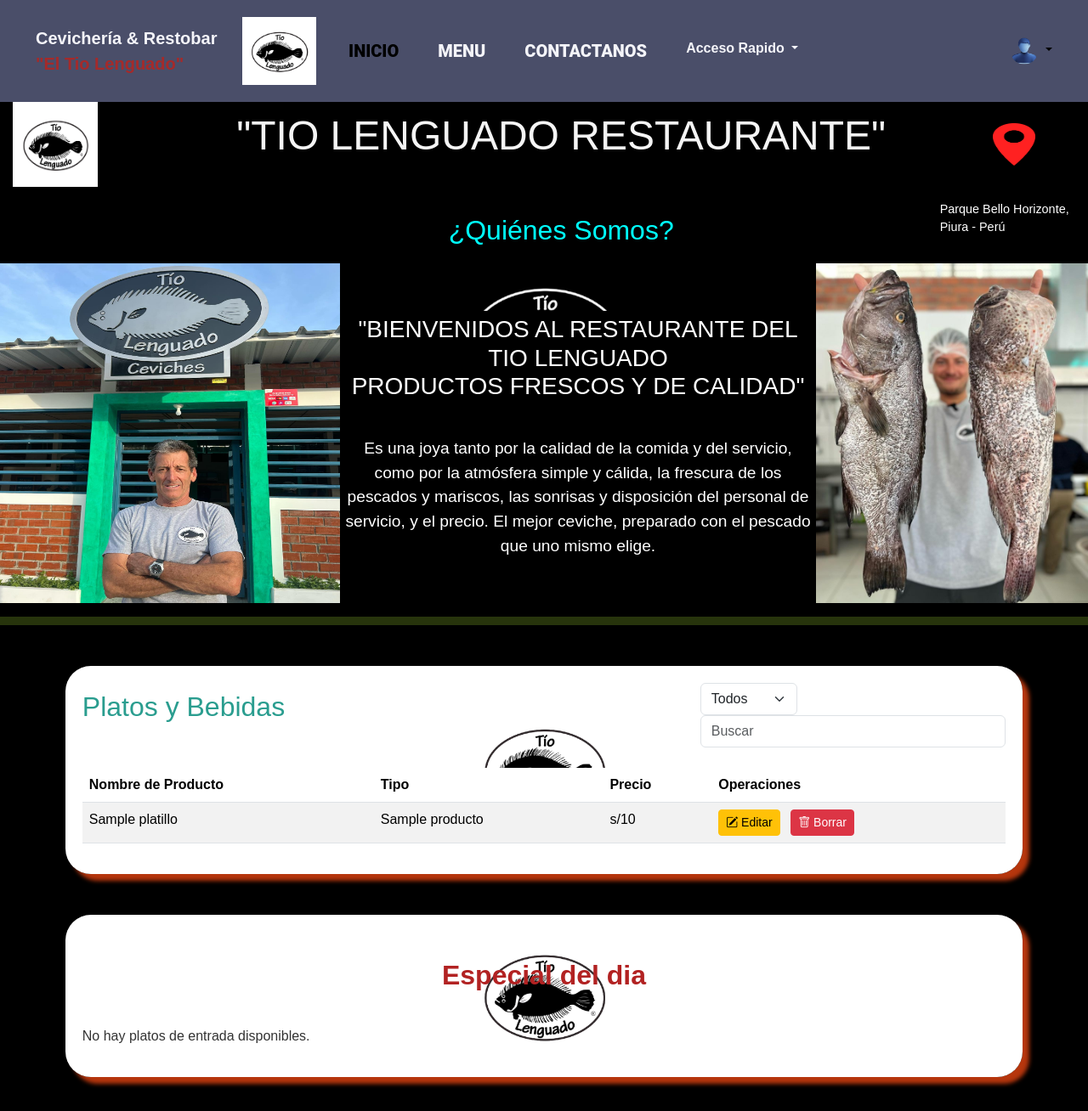
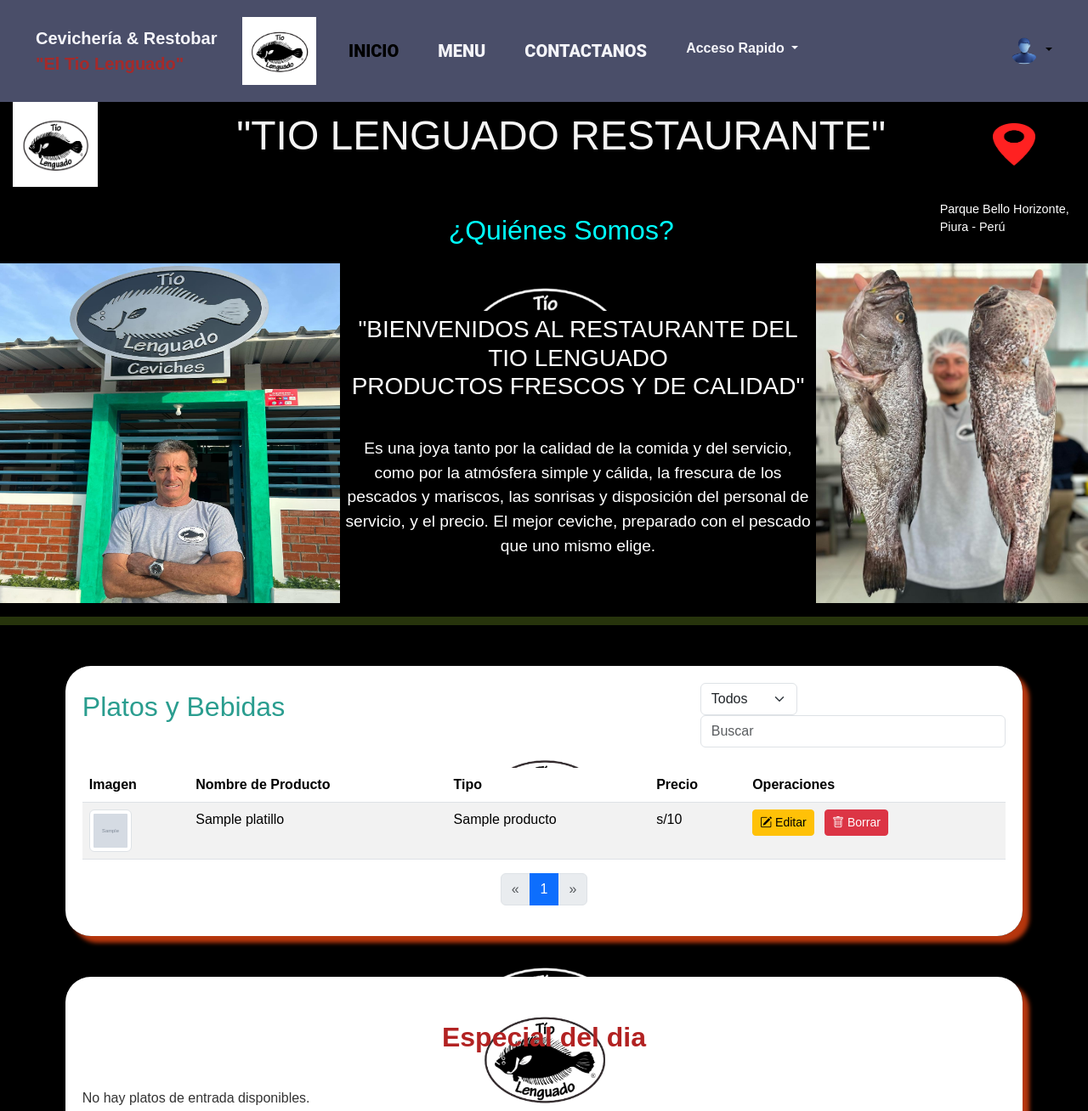
Before and after one commit to Black2oo4g/Tio-lenguado---TPW, a PHP site: template Vista/index.php in a window 1280 px wide. Shown: the top 1308 px of the page at 85% size. Run offline with PHP 8.4, Linux system fonts and the light colour scheme; the visitor is signed in with stand-in values (Sample User, id 1); tables that the repository leaves empty or names only in its code hold one stand-in row (values such as "Sample post"); the template is opened without the code that fills it: most values are stand-ins (such as "Sample title", 1, 10 or a date in 2020); grey boxes marked "Sample" are stand-in pictures; some libraries are stand-ins or nearby versions.

Commit message:
add paginacion in tabla platos y bebidas

```diff
--- a/Vista/index.php
+++ b/Vista/index.php
@@ -429,16 +429,12 @@
             <form method="GET" action="">
                 <select name="tipo" class="form-select d-inline-block w-auto me-2" onchange="this.form.submit()">
                     <option value="" selected>Todos</option>
-                        <option value="1" <?php if ($tipo_platillo == '1')
-                            echo 'selected'; ?>>Personal</option>
-                        <option value="2" <?php if ($tipo_platillo == '2')
-                            echo 'selected'; ?>>Mediano</option>
-                        <option value="3" <?php if ($tipo_platillo == '3')
-                            echo 'selected'; ?>>Familiar</option>
+                    <option value="1" <?php if ($tipo_platillo == '1') echo 'selected'; ?>>Personal</option>
+                    <option value="2" <?php if ($tipo_platillo == '2') echo 'selected'; ?>>Mediano</option>
+                    <option value="3" <?php if ($tipo_platillo == '3') echo 'selected'; ?>>Familiar</option>
                 </select>
                 <div class="input-group d-inline-flex">
-                        <input type="text" class="form-control" placeholder="Buscar" name="buscar"
-                            value="<?php echo isset($_GET['buscar']) ? htmlspecialchars($_GET['buscar']) : ''; ?>" />
+                    <input type="text" class="form-control" placeholder="Buscar" name="buscar" value="<?php echo isset($_GET['buscar']) ? htmlspecialchars($_GET['buscar']) : ''; ?>" />
                 </div>
             </form>
         </div>
@@ -447,6 +443,7 @@
     <table class="table table-striped">
         <thead>
             <tr>
+                <th>Imagen</th> <!-- Nueva columna para la imagen -->
                 <th>Nombre de Producto</th>
                 <th>Tipo</th>
                 <th>Precio</th>
@@ -455,21 +452,43 @@
         </thead>
         <tbody>
             <?php
+            // Paginación: definir el número de registros por página
+            $registros_por_pagina = 8;
+            $pagina_actual = isset($_GET['pagina']) ? $_GET['pagina'] : 1;
+            $offset = ($pagina_actual - 1) * $registros_por_pagina;
+
             $buscar = isset($_GET['buscar']) ? $_GET['buscar'] : '';
 
-                $query = "SELECT p.nombre_platillo, p.precio, tp.nombre_tipo
+            // Contar el total de registros para determinar cuántas páginas habrá
+            $query_count = "SELECT COUNT(*) AS total FROM platillos p JOIN tipo_producto tp ON p.id_tipo_producto = tp.id" . $where_clause;
+            if (!empty($buscar)) {
+                $query_count .= " AND p.nombre_platillo LIKE '%$buscar%'";
+            }
+            $result_count = mysqli_query($conn, $query_count);
+            $total_registros = mysqli_fetch_assoc($result_count)['total'];
+            $total_paginas = ceil($total_registros / $registros_por_pagina);
+
+            // Obtener los registros de la página actual
+            $query = "SELECT p.nombre_platillo, p.precio, tp.nombre_tipo, p.photo
                       FROM platillos p
                       JOIN tipo_producto tp ON p.id_tipo_producto = tp.id" . $where_clause;
-
             if (!empty($buscar)) {
                 $query .= " AND p.nombre_platillo LIKE '%$buscar%'";
             }
+            $query .= " LIMIT $offset, $registros_por_pagina"; // Limitar los resultados por página
 
             $result = mysqli_query($conn, $query);
 
             if ($result && mysqli_num_rows($result) > 0) {
                 while ($row = mysqli_fetch_assoc($result)) {
                     echo "<tr>";
+
+                    // Verificar si hay una imagen y mostrarla
+                    $img_url = !empty($row['photo']) ? "ruta/a/imagenes/" . $row['photo'] : "ruta/a/imagen_default.jpg";
+
+                    // Mostrar imagen
+                    echo "<td><img src='$img_url' alt='Imagen del platillo' class='img-thumbnail' style='width: 50px; height: 50px;'></td>";
+
                     echo "<td>" . htmlspecialchars($row['nombre_platillo']) . "</td>";
                     echo "<td>" . htmlspecialchars($row['nombre_tipo']) . "</td>";
                     echo "<td>s/" . htmlspecialchars($row['precio']) . "</td>";
@@ -480,12 +499,35 @@
                     echo "</tr>";
                 }
             } else {
-                    echo "<tr><td colspan='4' class='text-center'>No hay datos disponibles</td></tr>";
+                echo "<tr><td colspan='5' class='text-center'>No hay datos disponibles</td></tr>";
             }
             ?>
         </tbody>
     </table>
+
+    <!-- Paginación -->
+    <nav aria-label="Página de resultados">
+        <ul class="pagination justify-content-center">
+            <li class="page-item <?php echo ($pagina_actual <= 1) ? 'disabled' : ''; ?>">
+                <a class="page-link" href="?pagina=<?php echo ($pagina_actual - 1); ?>&tipo=<?php echo $tipo_platillo; ?>&buscar=<?php echo urlencode($buscar); ?>" aria-label="Anterior">
+                    <span aria-hidden="true">&laquo;</span>
+                </a>
+            </li>
+            <?php
+            for ($i = 1; $i <= $total_paginas; $i++) {
+                echo "<li class='page-item " . ($i == $pagina_actual ? "active" : "") . "'><a class='page-link' href='?pagina=$i&tipo=$tipo_platillo&buscar=" . urlencode($buscar) . "'>$i</a></li>";
+            }
+            ?>
+            <li class="page-item <?php echo ($pagina_actual >= $total_paginas) ? 'disabled' : ''; ?>">
+                <a class="page-link" href="?pagina=<?php echo ($pagina_actual + 1); ?>&tipo=<?php echo $tipo_platillo; ?>&buscar=<?php echo urlencode($buscar); ?>" aria-label="Siguiente">
+                    <span aria-hidden="true">&raquo;</span>
+                </a>
+            </li>
+        </ul>
+    </nav>
 </div>
+
+
 
     <script>
         function scrollToTable() {
```
Lines whose indentation alone changed are shown as unchanged.
